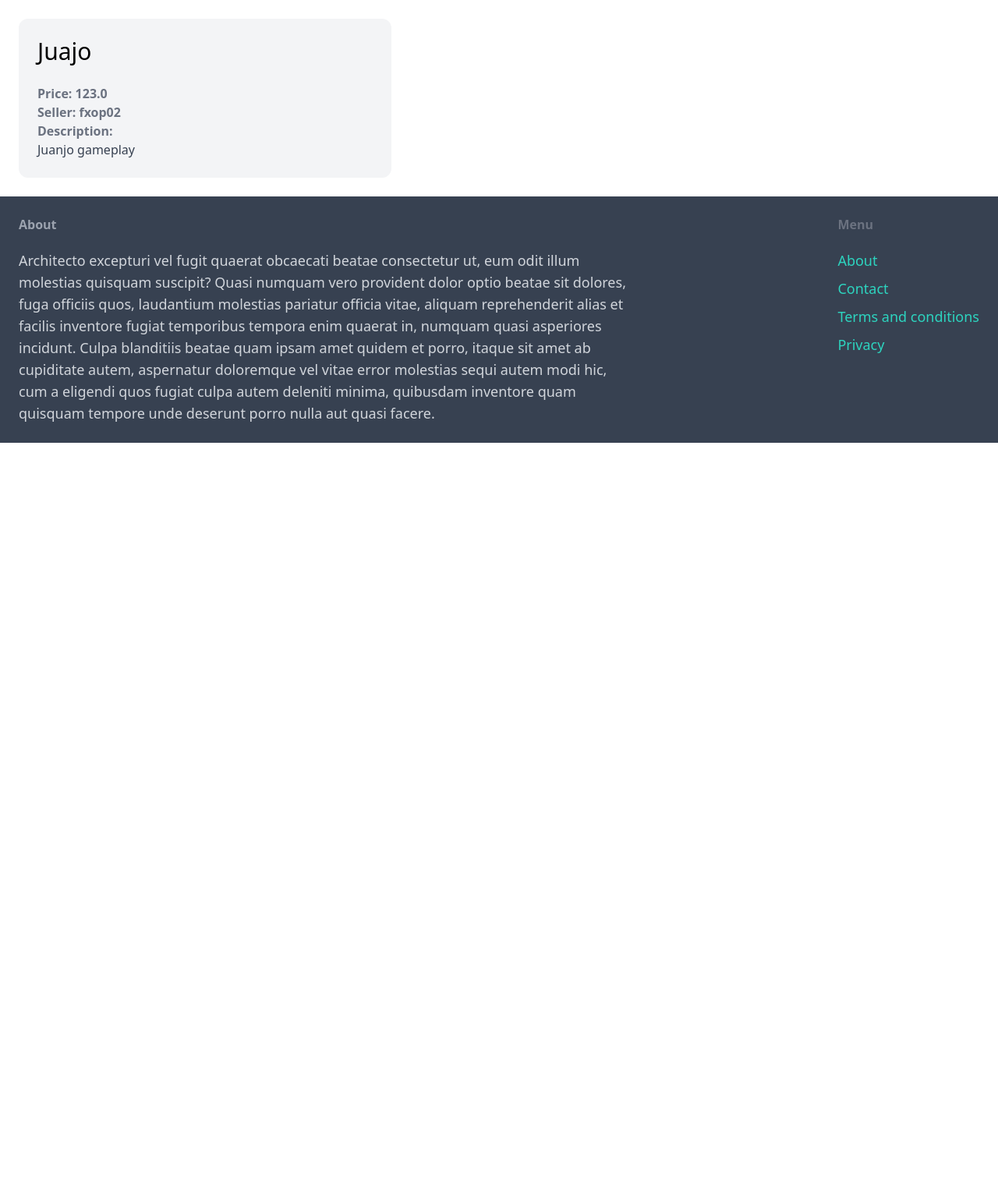
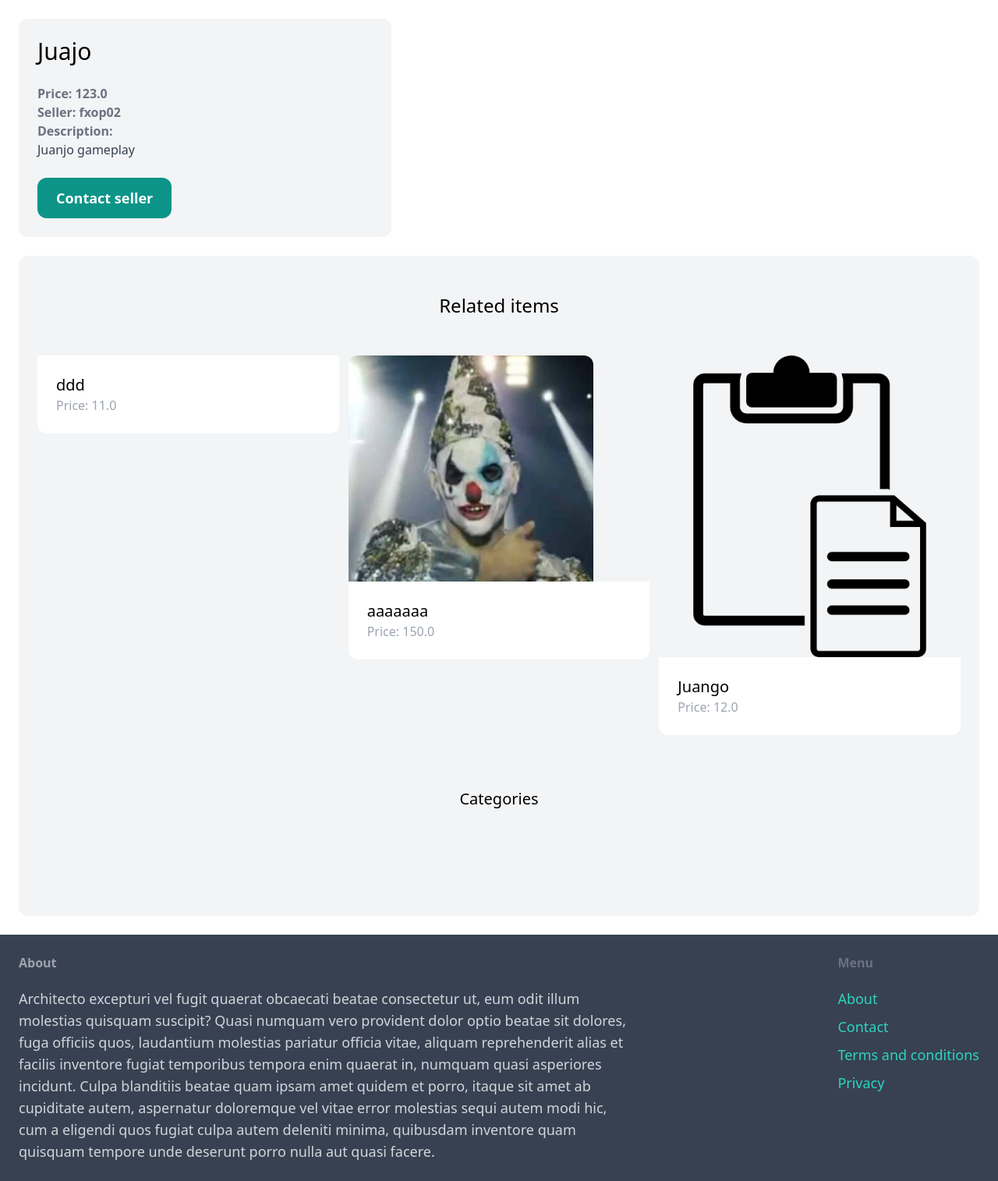
Before and after one commit to fxop0218/django-marketplace, a Django app: page /items/1 in a window 1280 px wide. Shown: the part 77-1592 px from the top of the page at 78% size. Before the commit the page ends 645 px from the top, so only its background shows below. Run offline with Django 4.2, Linux system fonts and the light colour scheme; data comes from the database, SQL or seed files in the repository; some libraries are stand-ins or nearby versions.

Commit message:
Recomendation added

```diff
--- a/puddle/core/templates/core/base.html
+++ b/puddle/core/templates/core/base.html
@@ -32,7 +32,7 @@
 
             <ul class="space-y-2">
                 <li><a href="#" class="text-lg text-teal-400 hover:text-teal-700">About</a></li>
-                <li><a href="{% url 'contact' %}" class="text-lg text-teal-400 hover:text-teal-700">Contact</a></li>
+                <li><a href="{% url 'core:contact' %}" class="text-lg text-teal-400 hover:text-teal-700">Contact</a></li>
                 <li><a href="#" class="text-lg text-teal-400 hover:text-teal-700">Terms and conditions</a></li>
                 <li><a href="#" class="text-lg text-teal-400 hover:text-teal-700">Privacy</a></li>
             </ul>
--- /dev/null
+++ b/puddle/core/urls.py
@@ -0,0 +1,9 @@
+from django.urls import path
+from . import views
+
+app_name = "core"
+
+urlpatterns = [
+    path("", views.index, name="index"),
+    path("contact/", views.contact, name="contact"),
+]
--- a/puddle/item/templates/item/detail.html
+++ b/puddle/item/templates/item/detail.html
@@ -27,6 +27,47 @@
             {{item.description}}
         </p>
         {%endif%}
+
+        <a href="#" class="inline-block mt-6 px-6 py-3 text-lg font-semibold bg-teal-600 text-white rounded-xl hover:bg-green-300">Contact seller</a>
+    </div>
+</div>
+
+<div class="mt-6 px-6 py-12 bg-gray-100 rounded-xl">
+    <h2 class="mb-12 text-2xl text-center">Related items<h2>
+    <div class="grid grid-cols-3 gap-3">
+        {% for item in related_items %}
+            <div>
+                <a href="{% url 'item:detail' item.id%}">
+                    <div>
+                    {% if item.image %}
+                            <img src="{{ item.image.url }}" class="rounded-t-xl">
+                    {%endif%}
+                    </div>
+
+                    <div class="p-6 bg-white rounded-b-xl">
+                        <h2 class="text-xl">{{item.name}}</h2>
+                        <p class="text-gray-400">Price: {{item.price}}</p>
+                    </div>
+                </a>
+            </div>
+        {%endfor%}
+    </div>
+
+    <div class="rounded-xl mt-5 px-6 py-12 bg-gray-100">
+        <h2 class="mb-10 text-xl text-center">Categories</h2>
+
+        <div class="gird gird-cols-3 gap-3">
+            {%for c in Categories%}
+            <div>
+                <a href="#">
+                    <div class="p-6 bg-white rounded-b-xl">
+                        <h2 class="text-2xl">{{c.name}}</h2>
+                        <p class="text-gray-400">{{c.items.count}}</p>
+                    </div>
+                </a>
+            </div>
+            {%endfor%}
+        </div>
     </div>
 </div>
 
--- a/puddle/item/views.py
+++ b/puddle/item/views.py
@@ -4,5 +4,10 @@ from .models import Items
 # Create your views here.
 def detail(request, pk):
     item = get_object_or_404(Items, pk=pk)
+    related_items = Items.objects.filter(category=item.category, is_sold=False).exclude(
+        pk=pk
+    )[0:3]
 
-    return render(request, "item/detail.html", {"item": item})
+    return render(
+        request, "item/detail.html", {"item": item, "related_items": related_items}
+    )
--- a/puddle/puddle/urls.py
+++ b/puddle/puddle/urls.py
@@ -4,11 +4,9 @@ from django.conf import settings
 from django.conf.urls.static import static
 
 # Views
-from core.views import index, contact
 
 urlpatterns = [
-    path("", index, name="index"),
-    path("contact/", contact, name="contact"),
+    path("", include("core.urls")),
     path("admin/", admin.site.urls),
     path("items/", include("item.urls")),
 ] + static(settings.MEDIA_URL, document_root=settings.MEDIA_ROOT)
```
